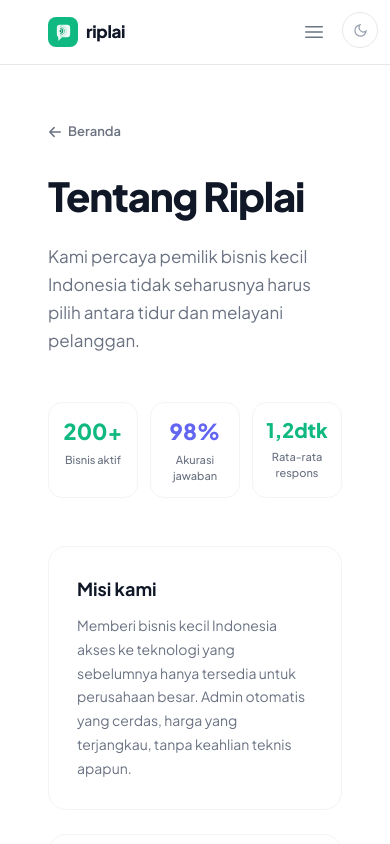
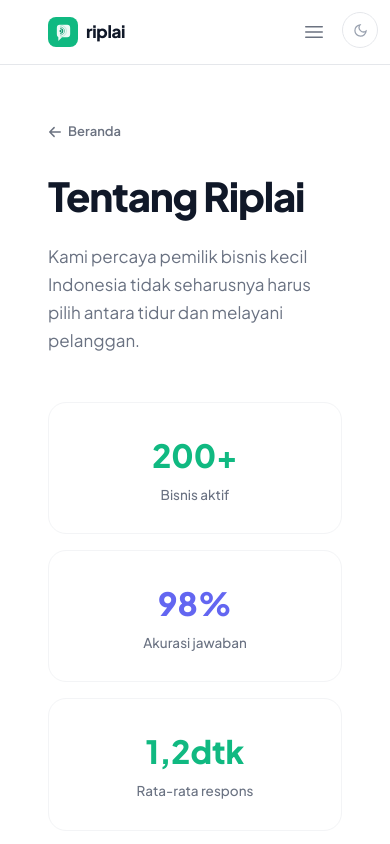
Before and after one commit to agussuarya/riplai-web, a Next.js app in the folder apps/web/: page /about in a window 390 px wide. Shown: the top 844 px of the page. Built offline with nearby package versions, Linux system fonts and the light colour scheme.

Commit message:
fix(web): favicon, mobile stacked stats, purple Data Bisnis icon, password toggle, checkbox

```diff
--- a/apps/web/app/(auth)/signin/page.tsx
+++ b/apps/web/app/(auth)/signin/page.tsx
@@ -1,8 +1,13 @@
-import { EyeIcon } from '@heroicons/react/24/outline';
+'use client';
+
+import { useState } from 'react';
+import { EyeIcon, EyeSlashIcon } from '@heroicons/react/24/outline';
 import { Input } from '@riplai/ui';
 import { RiplaiLogo } from '@/components/logo/RiplaiLogo';
 
 export default function SigninPage() {
+  const [showPwd, setShowPwd] = useState(false);
+
   return (
     <div className="flex-1 flex items-center justify-center py-10 px-6 min-h-[calc(100vh-64px)]">
       <div className="w-full max-w-[400px]">
@@ -36,13 +41,19 @@
           </div>
           <div className="relative">
             <Input
-              type="password"
+              type={showPwd ? 'text' : 'password'}
               placeholder="••••••••"
               className="pr-10"
             />
-            <div className="absolute right-3 bottom-2.5 pointer-events-none">
-              <EyeIcon className="w-4 h-4 text-gray-400" />
-            </div>
+            <button
+              type="button"
+              onClick={() => setShowPwd((v) => !v)}
+              className="absolute right-3 bottom-2.5 cursor-pointer text-gray-400 hover:text-gray-600"
+            >
+              {showPwd
+                ? <EyeSlashIcon className="w-4 h-4" />
+                : <EyeIcon className="w-4 h-4" />}
+            </button>
           </div>
         </div>
 
--- a/apps/web/app/(auth)/signup/page.tsx
+++ b/apps/web/app/(auth)/signup/page.tsx
@@ -1,4 +1,7 @@
-import { EyeIcon, CheckIcon } from '@heroicons/react/24/outline';
+'use client';
+
+import { useState } from 'react';
+import { EyeIcon, EyeSlashIcon, CheckIcon } from '@heroicons/react/24/outline';
 import { Input } from '@riplai/ui';
 
 const benefits = [
@@ -10,6 +13,9 @@
 ];
 
 export default function SignupPage() {
+  const [showPwd, setShowPwd] = useState(false);
+  const [agreed, setAgreed] = useState(false);
+
   return (
     <div className="py-10 px-6 min-h-[calc(100vh-64px)] flex items-start justify-center">
       <div className="w-full max-w-[900px] grid grid-cols-1 md:grid-cols-2 gap-14 items-start">
@@ -78,21 +84,33 @@
             <label className="block text-sm font-medium text-gray-700 mb-1">Kata sandi</label>
             <div className="relative">
               <Input
-                type="password"
+                type={showPwd ? 'text' : 'password'}
                 placeholder="Minimal 8 karakter"
                 className="pr-10"
               />
-              <div className="absolute right-3 bottom-2.5 pointer-events-none">
-                <EyeIcon className="w-4 h-4 text-gray-400" />
-              </div>
+              <button
+                type="button"
+                onClick={() => setShowPwd((v) => !v)}
+                className="absolute right-3 bottom-2.5 cursor-pointer text-gray-400 hover:text-gray-600"
+              >
+                {showPwd
+                  ? <EyeSlashIcon className="w-4 h-4" />
+                  : <EyeIcon className="w-4 h-4" />}
+              </button>
             </div>
           </div>
 
           {/* Checkbox */}
           <div className="flex items-start gap-2.5 mb-5">
-            <div className="w-4 h-4 rounded bg-brand-500 border border-brand-500 flex items-center justify-center flex-shrink-0 mt-0.5">
-              <CheckIcon className="w-3 h-3 text-white" strokeWidth={3} />
-            </div>
+            <button
+              type="button"
+              onClick={() => setAgreed((v) => !v)}
+              className={`w-4 h-4 rounded border flex items-center justify-center flex-shrink-0 mt-0.5 transition-colors cursor-pointer ${
+                agreed ? 'bg-brand-500 border-brand-500' : 'bg-white border-gray-300 hover:border-brand-400'
+              }`}
+            >
+              {agreed && <CheckIcon className="w-3 h-3 text-white" strokeWidth={3} />}
+            </button>
             <p className="text-sm text-gray-600">
               Saya setuju dengan{' '}
               <a href="/terms" className="text-accent-500 font-semibold">
--- a/apps/web/app/(marketing)/about/page.tsx
+++ b/apps/web/app/(marketing)/about/page.tsx
@@ -25,28 +25,28 @@
       </p>
 
       {/* Stats */}
-      <div className="grid grid-cols-3 gap-3 md:gap-5 mb-12">
-        <div className="text-center bg-white border border-gray-100 rounded-[14px] md:rounded-[18px] p-3 md:p-7">
-          <p className="font-extrabold text-brand-500 text-[22px] md:text-[32px]">
+      <div className="grid grid-cols-1 md:grid-cols-3 gap-4 md:gap-5 mb-12">
+        <div className="text-center bg-white border border-gray-100 rounded-[18px] p-7">
+          <p className="font-extrabold text-brand-500" style={{ fontSize: '32px' }}>
             200+
           </p>
-          <p className="text-gray-500 font-medium mt-1 text-[11px] md:text-[13.5px]">
+          <p className="text-gray-500 font-medium mt-1.5" style={{ fontSize: '13.5px' }}>
             Bisnis aktif
           </p>
         </div>
-        <div className="text-center bg-white border border-gray-100 rounded-[14px] md:rounded-[18px] p-3 md:p-7">
-          <p className="font-extrabold text-accent-500 text-[22px] md:text-[32px]">
+        <div className="text-center bg-white border border-gray-100 rounded-[18px] p-7">
+          <p className="font-extrabold text-accent-500" style={{ fontSize: '32px' }}>
             98%
           </p>
-          <p className="text-gray-500 font-medium mt-1 text-[11px] md:text-[13.5px]">
+          <p className="text-gray-500 font-medium mt-1.5" style={{ fontSize: '13.5px' }}>
             Akurasi jawaban
           </p>
         </div>
-        <div className="text-center bg-white border border-gray-100 rounded-[14px] md:rounded-[18px] p-3 md:p-7">
-          <p className="font-extrabold text-brand-500 text-[20px] md:text-[32px]">
+        <div className="text-center bg-white border border-gray-100 rounded-[18px] p-7">
+          <p className="font-extrabold text-brand-500" style={{ fontSize: '32px' }}>
             1,2dtk
           </p>
-          <p className="text-gray-500 font-medium mt-1 text-[11px] md:text-[13.5px]">
+          <p className="text-gray-500 font-medium mt-1.5" style={{ fontSize: '13.5px' }}>
             Rata-rata respons
           </p>
         </div>
--- a/apps/web/app/(marketing)/features/page.tsx
+++ b/apps/web/app/(marketing)/features/page.tsx
@@ -26,8 +26,8 @@
   },
   {
     icon: BookOpenIcon,
-    iconBg: 'bg-brand-50',
-    iconColor: 'text-brand-500',
+    iconBg: 'bg-accent-100',
+    iconColor: 'text-accent-500',
     title: 'Data Bisnis Pintar',
     desc: 'Ajarkan bisnis kamu sekali, admin otomatis langsung tahu segalanya. Produk, harga, jam operasional, dan lebih banyak lagi.',
   },
```
Also changed, not shown: apps/web/app/icon.svg (added).
